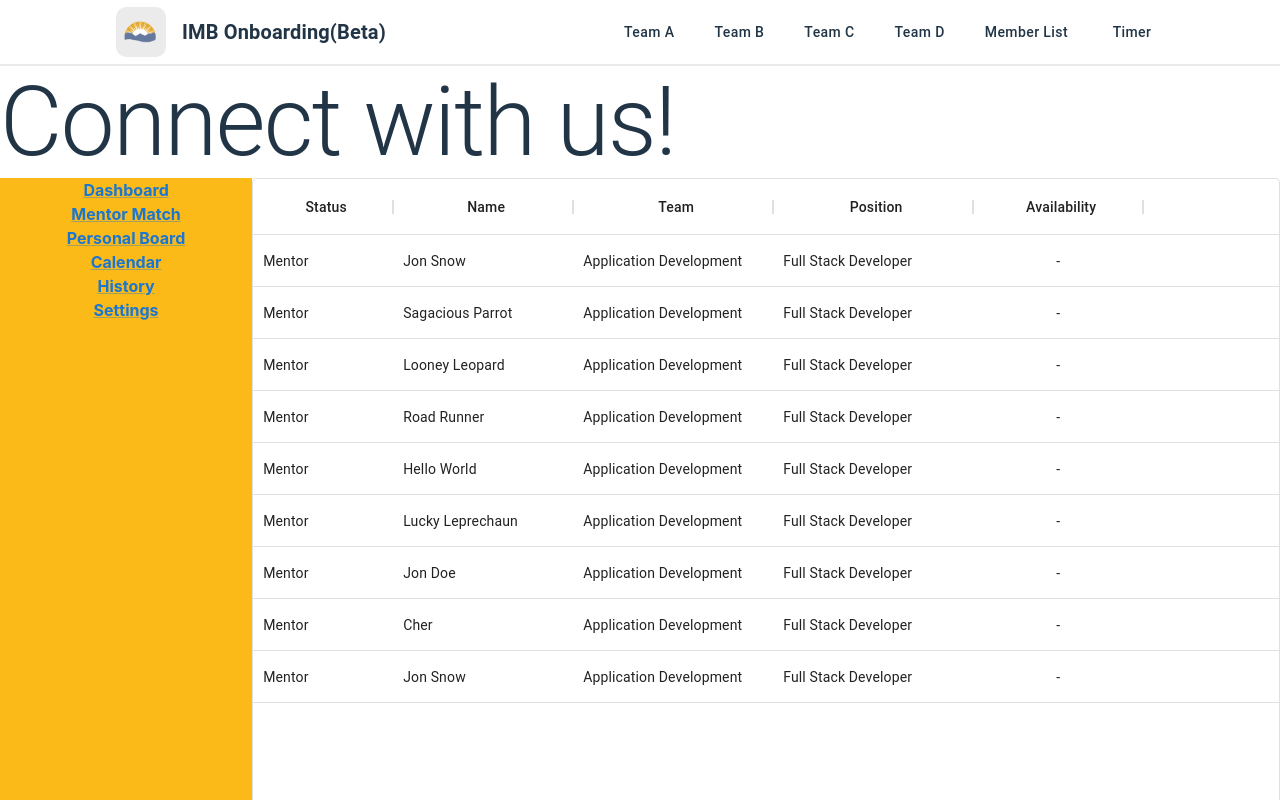
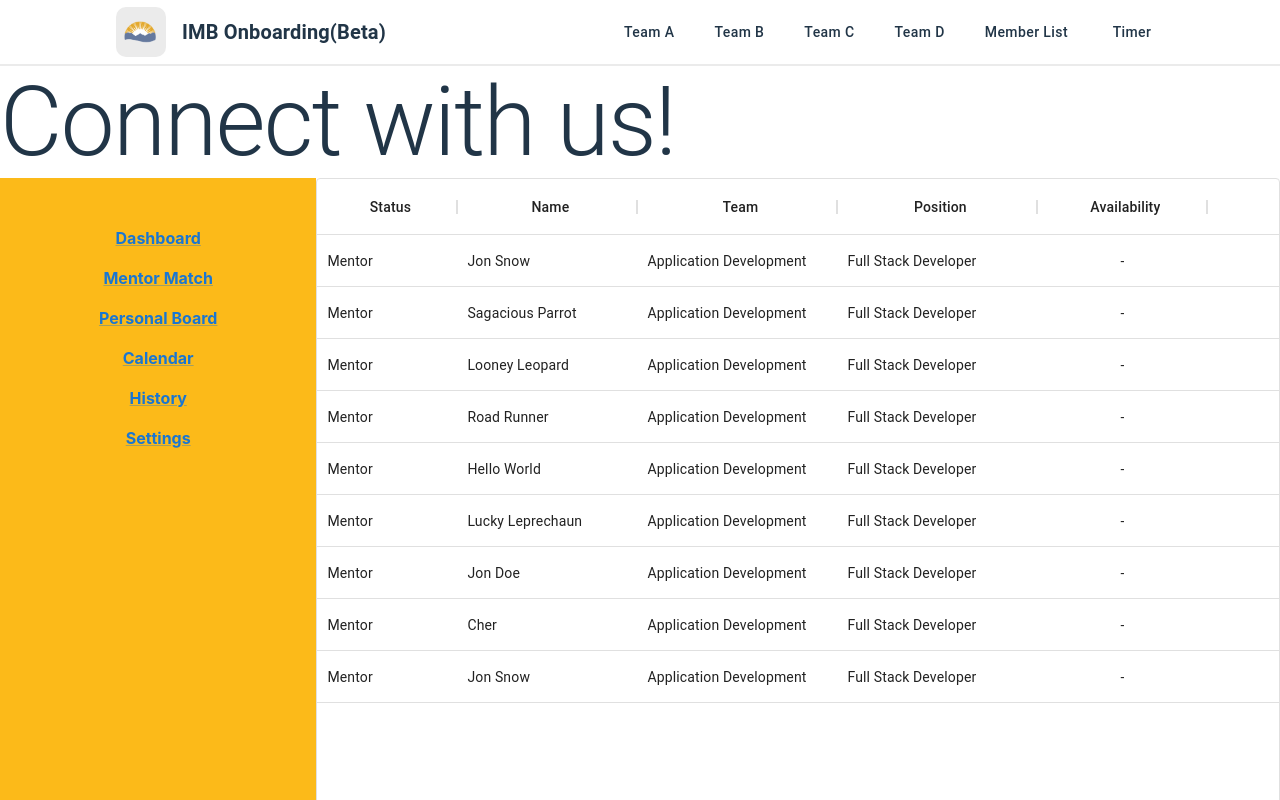
Before and after one commit to bcgov/citz-imb-build-with-us-1, a React (Vite) app in the folder frontend/: page /member-list in a window 1280 px wide. Shown: the top 800 px of the page. Built offline with nearby package versions, Linux system fonts and the light colour scheme.

Commit message:
More changes.

```diff
--- a/frontend/src/Pages/MemberList.jsx
+++ b/frontend/src/Pages/MemberList.jsx
@@ -37,19 +37,19 @@ const MemberList = () => {
         <Box sx={{
           display: 'flex',
         }}>
-          <Box sx={{
+          <Box p={5} sx={{
             display: 'flex',
             flexDirection: 'column',
             height: '90vh',
             width: '314px',
             backgroundColor: '#FCBA19'
           }}>
-            <Link textAlign='center' fontWeight='bold'>Dashboard</Link>
-            <Link textAlign='center' fontWeight='bold'>Mentor Match</Link>
-            <Link textAlign='center' fontWeight='bold'>Personal Board</Link>
-            <Link textAlign='center' fontWeight='bold'>Calendar</Link>
-            <Link textAlign='center' fontWeight='bold'>History</Link>
-            <Link textAlign='center' fontWeight='bold'>Settings</Link>
+            <Link p={1} textAlign='center' fontWeight='bold'>Dashboard</Link>
+            <Link p={1} textAlign='center' fontWeight='bold'>Mentor Match</Link>
+            <Link p={1} textAlign='center' fontWeight='bold'>Personal Board</Link>
+            <Link p={1} textAlign='center' fontWeight='bold'>Calendar</Link>
+            <Link p={1} textAlign='center' fontWeight='bold'>History</Link>
+            <Link p={1} textAlign='center' fontWeight='bold'>Settings</Link>
           </Box>
           <Box sx={{ height: '100vh', width: '100%' }}>
             <DataGrid
```
